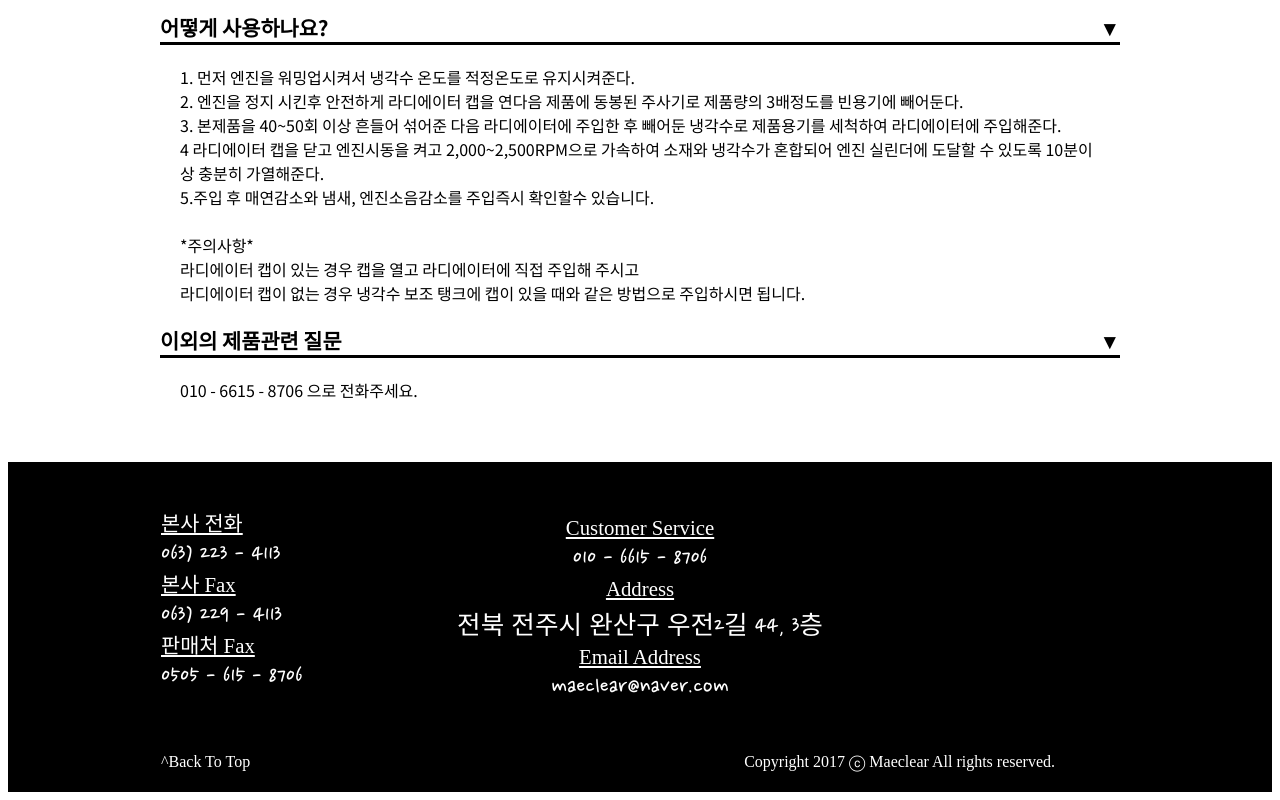
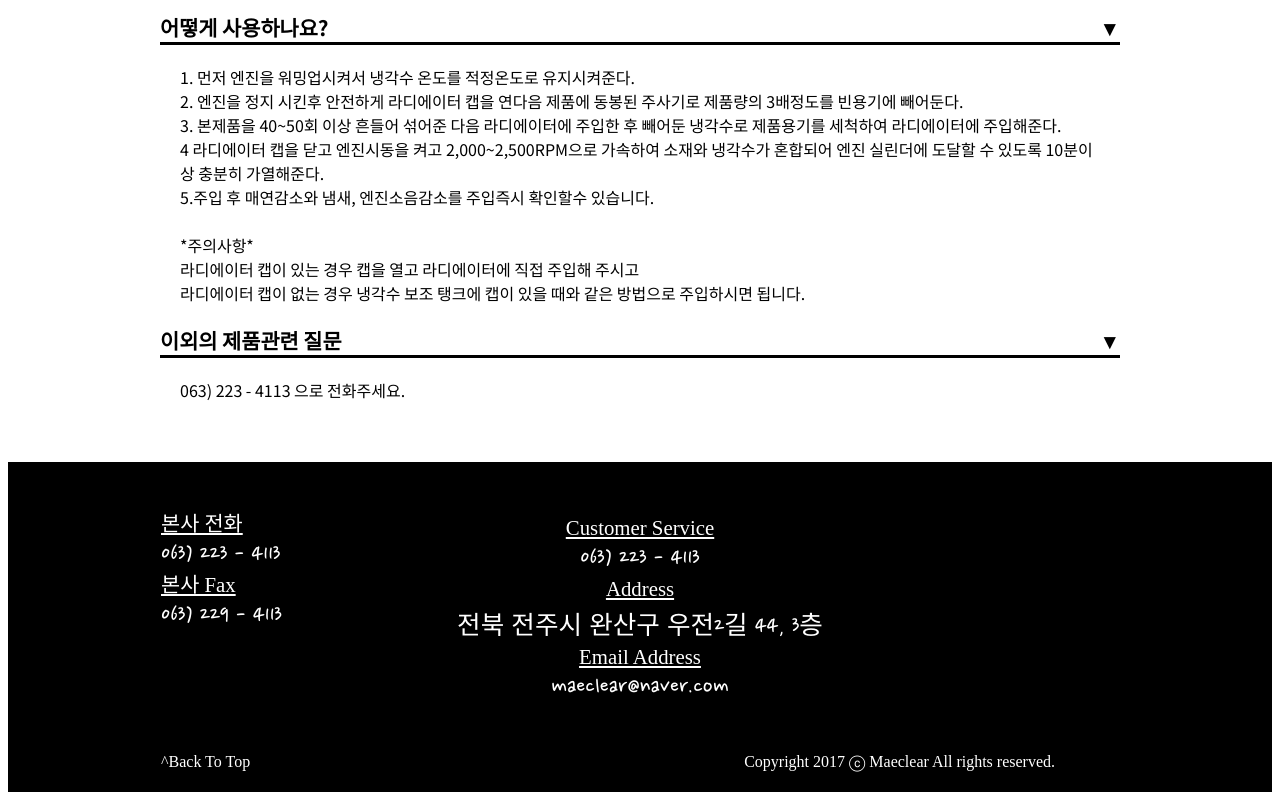
Before and after one commit to h105h/home, a plain HTML site: page HTMLPage7.html in a window 1280 px wide. Shown: the part 1314-2114 px from the top of the page. Drawn offline with Linux system fonts and the light colour scheme; a script that the page names is missing; a web font is replaced by a local one.

Commit message:
footer변경
2017.06.12 footer 변경

```diff
--- a/HTMLPage7.html
+++ b/HTMLPage7.html
@@ -115,7 +115,7 @@
                 </dl>
                 <dl>
                     <dt>이외의 제품관련 질문<a>▼</a></dt>
-                    <dd>010 - 6615 - 8706 으로 전화주세요.</dd>
+                    <dd>063) 223 - 4113 으로 전화주세요.</dd>
                 </dl>
             </div>
         </div>
@@ -128,14 +128,12 @@
                     <dd>063) 223 - 4113</dd>
                     <dt>본사 Fax</dt>
                     <dd>063) 229 - 4113</dd>
-                    <dt>판매처 Fax</dt>
-                    <dd>0505 - 615 - 8706</dd>
                 </dl>
             </div>
             <div class="address">
                 <dl>
                     <dt>Customer Service</dt>
-                    <dd>010 - 6615 - 8706</dd>
+                    <dd>063) 223 - 4113</dd>
                     <dt>Address</dt>
                     <dd>전북 전주시 완산구 우전2길 44, 3층</dd>
                     <dt>Email Address</dt>
```
Also changed, not shown: HTMLPage1.html (+1 -3 lines), HTMLPage2.html (+1 -3 lines), HTMLPage3.html (+1 -3 lines), HTMLPage4.html (+1 -3 lines), HTMLPage5.html (+1 -3 lines), HTMLPage6.html (+1 -3 lines), HTMLPage8.html (+1 -3 lines), market/HTMLPage1.html (+1 -3 lines), market/HTMLPage2.html (+1 -3 lines), market/HTMLPage3.html (+1 -3 lines), market/HTMLPage4.html (+1 -3 lines), market/HTMLPage5.html (+1 -3 lines), market/HTMLPage6.html (+1 -3 lines).
